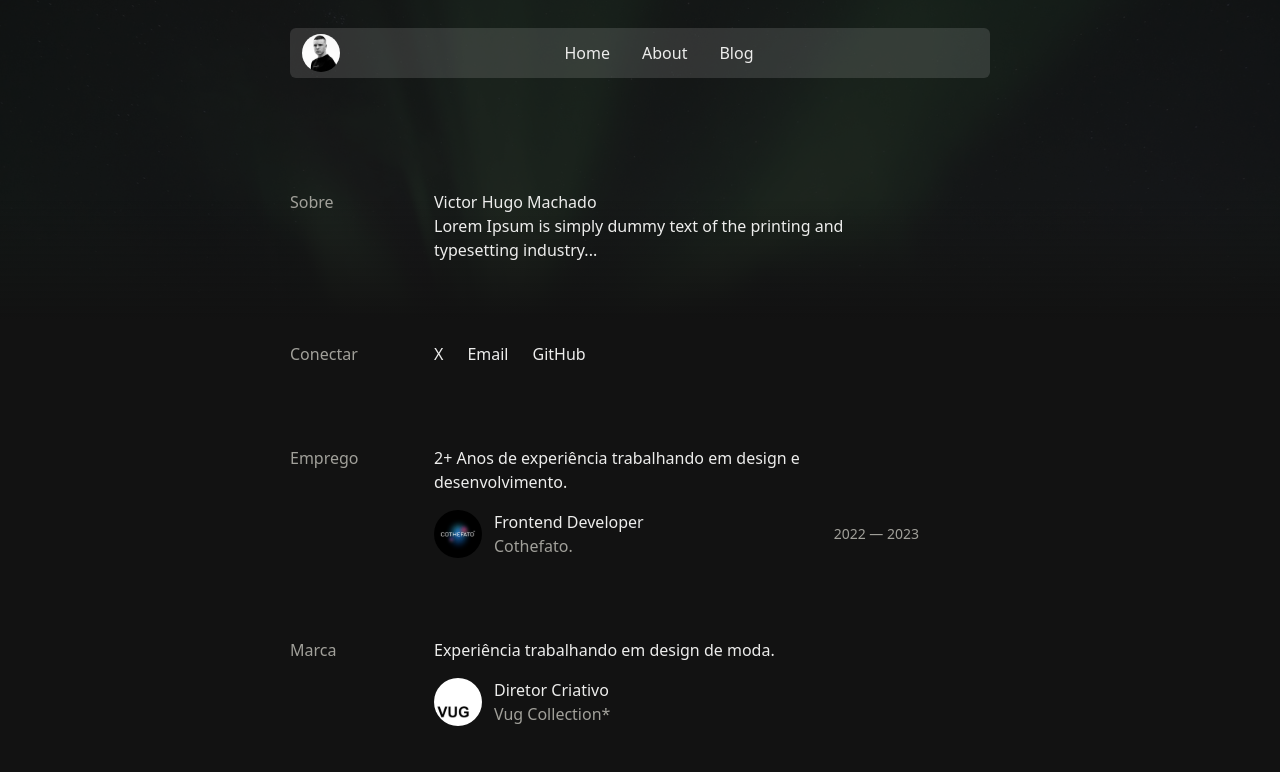
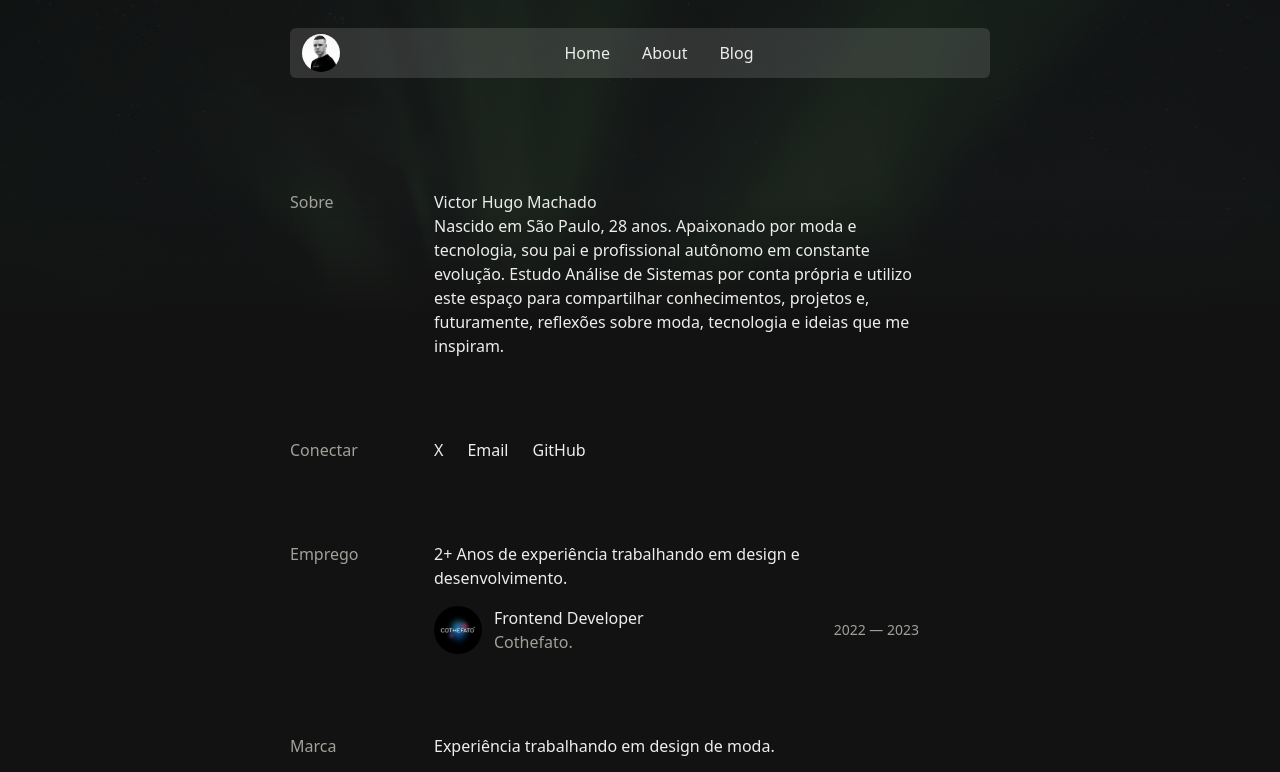
Before and after one commit to ciavhugo/vug-app, a Next.js app: page /about in a window 1280 px wide. Shown: the top 772 px of the page. Built offline with nearby package versions, Linux system fonts and the light colour scheme.

Commit message:
feat: about

```diff
--- a/src/app/(pages)/about/page.tsx
+++ b/src/app/(pages)/about/page.tsx
@@ -7,8 +7,11 @@ export default function About() {
         <div>
           <h1 className="font-medium">Victor Hugo Machado</h1>
           <p className="max-w-[485px] font-light">
-              Lorem Ipsum is simply dummy text of the printing and typesetting
-              industry...
+            Nascido em São Paulo, 28 anos. Apaixonado por moda e tecnologia, sou
+            pai e profissional autônomo em constante evolução. Estudo Análise de
+            Sistemas por conta própria e utilizo este espaço para compartilhar
+            conhecimentos, projetos e, futuramente, reflexões sobre moda,
+            tecnologia e ideias que me inspiram.
           </p>
         </div>
       </section>
@@ -46,9 +49,7 @@ export default function About() {
       <section className="flex gap-12 mt-20">
         <h1 className="w-24 text-[#A1A09A]">Emprego</h1>
         <div className="max-w-[485px]">
-            <p>
-              2+ Anos de experiência trabalhando em design e desenvolvimento.
-            </p>
+          <p>2+ Anos de experiência trabalhando em design e desenvolvimento.</p>
           <div className="mt-4 flex items-center gap-3">
             <img
               src="/Cothefato.svg" // coloque o nome do arquivo que está em /public
```
Lines whose indentation alone changed are shown as unchanged.
